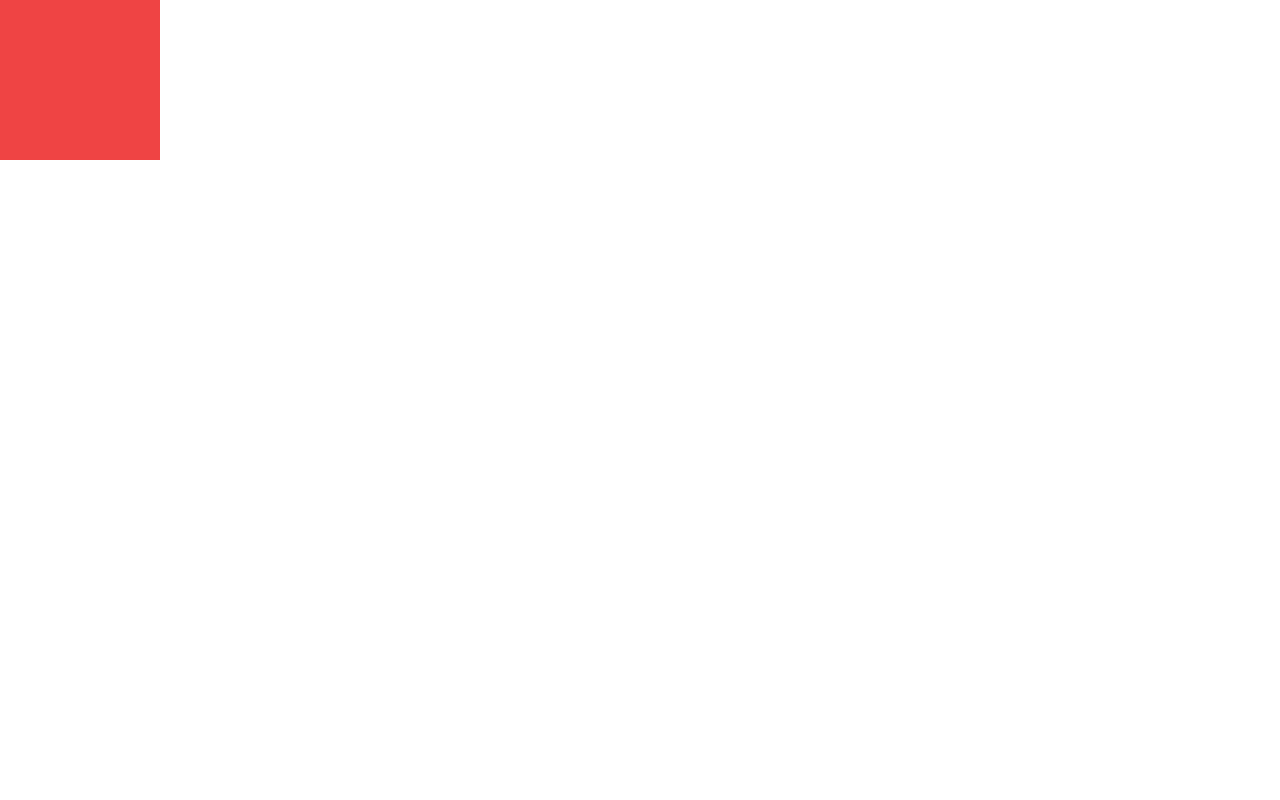
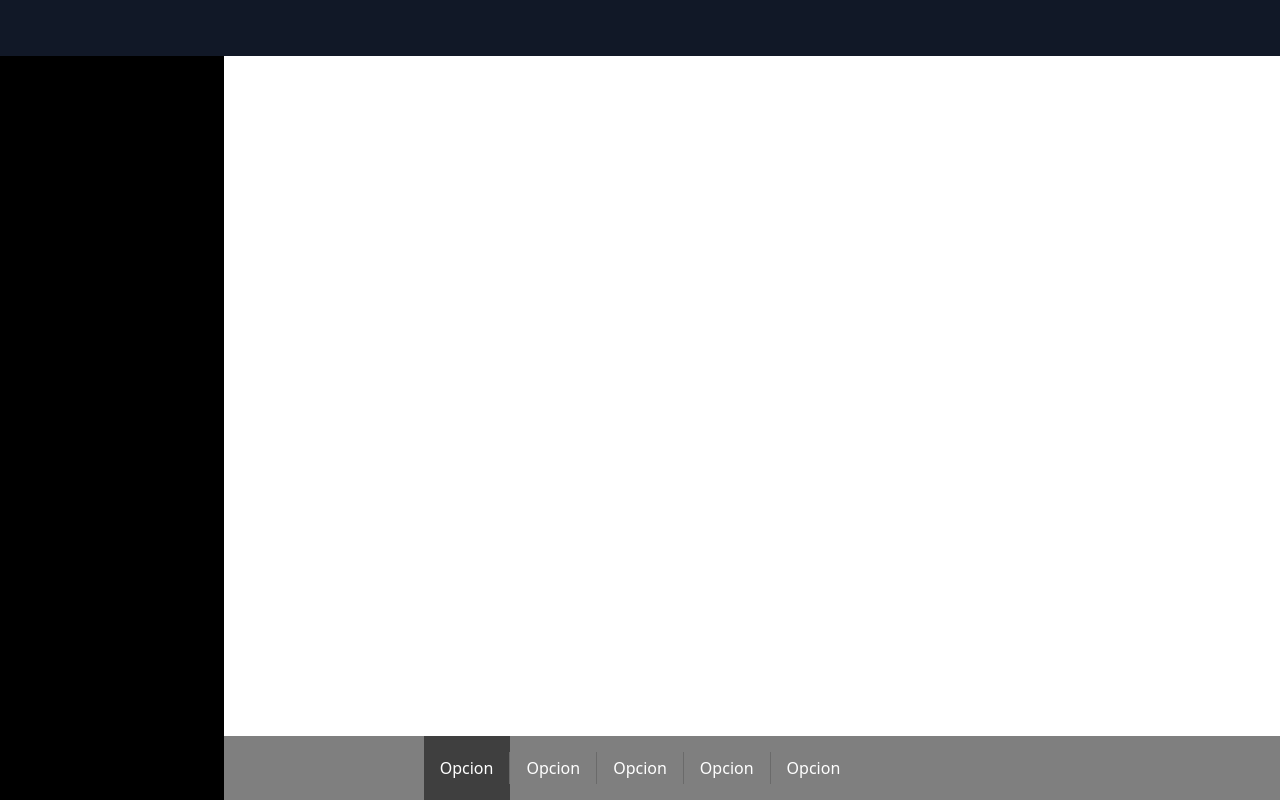
Before and after one commit to PortalesGIS/Vitromex-Decorador-Virtual-WEB3D, a Vue app: page / in a window 1280 px wide. Built offline with nearby package versions, Linux system fonts and the light colour scheme.

Commit message:
add header,lateral and botton base

```diff
--- /dev/null
+++ b/src/components/bottom/BottomGlobalComponent.vue
@@ -0,0 +1,37 @@
+<template>
+    <div class="h-16 w-full bg-black bg-opacity-50">
+        <div class="w-full h-full flex justify-center items-center">
+            <div
+                :class="(true)?'bg-black bg-opacity-50':''"
+                class="flex h-full items-center  hover:bg-black hover:bg-opacity-50">
+                <div class="mx-4 text-white">Opcion</div>
+                <div class=" h-8 w-px bg-separatedBar"></div>
+            </div>
+            <div class="flex h-full items-center  hover:bg-black hover:bg-opacity-50">
+                <div class="mx-4 text-white">Opcion</div>
+                <div class=" h-8 w-px bg-separatedBar"></div>
+            </div>
+            <div class="flex h-full items-center  hover:bg-black hover:bg-opacity-50">
+                <div class="mx-4 text-white">Opcion</div>
+                <div class=" h-8 w-px bg-separatedBar"></div>
+            </div>
+            <div class="flex h-full items-center  hover:bg-black hover:bg-opacity-50">
+                <div class="mx-4 text-white">Opcion</div>
+                <div class=" h-8 w-px bg-separatedBar"></div>
+            </div>
+            <div class="flex h-full  items-center hover:bg-black hover:bg-opacity-50">
+                <div class="mx-4 text-white">Opcion</div>
+            </div>
+        </div>
+    </div>
+</template>
+
+<script>
+export default {
+
+}
+</script>
+
+<style>
+
+</style>
--- /dev/null
+++ b/src/components/header/HeaderGlobalComponent.vue
@@ -0,0 +1,15 @@
+<template>
+  <div class="h-14 w-screen bg-gray-900">
+
+  </div>
+</template>
+
+<script>
+export default {
+
+}
+</script>
+
+<style>
+
+</style>
--- /dev/null
+++ b/src/components/menus/LateralMenuComponent.vue
@@ -0,0 +1,17 @@
+<template>
+  <div class="h-full pt-14 ">
+    <div class="h-full w-56 bg-black">
+
+    </div>
+  </div>
+</template>
+
+<script>
+export default {
+
+}
+</script>
+
+<style>
+
+</style>
--- a/src/views/Home.vue
+++ b/src/views/Home.vue
@@ -1,12 +1,26 @@
 <template>
-  <div class="h-40 w-40 bg-red-500">
-
+  <div class="w-screen h-screen">
+    <div class="z-40">
+    <HeaderGlobalComponentVue/>
+    </div>
+    <div class="z-30 absolute top-0 h-full">
+      <LateralMenuComponentVue/>
+    </div>
+    <div class="absolute top-0 h-full w-full flex items-end">
+      <BottomGlobalComponentVue/>
+      </div>
   </div>
 </template>
 
 <script>
-
+import BottomGlobalComponentVue from '../components/bottom/BottomGlobalComponent.vue'
+import HeaderGlobalComponentVue from '../components/header/HeaderGlobalComponent.vue'
+import LateralMenuComponentVue from '../components/menus/LateralMenuComponent.vue'
 export default {
-
+  components: {
+    HeaderGlobalComponentVue,
+    LateralMenuComponentVue,
+    BottomGlobalComponentVue
+  },
 }
 </script>
--- a/tailwind.config.js
+++ b/tailwind.config.js
@@ -2,7 +2,12 @@ module.exports = {
   purge: ['./index.html', './src/**/*.{vue,js,ts,jsx,tsx}'],
   darkMode: false, // or 'media' or 'class'
   theme: {
-    extend: {},
+    extend: {
+      backgroundColor:theme=>({
+        ...theme("colors"),
+        "separatedBar":"#6A6A6A"
+      })
+    },
   },
   variants: {
     extend: {},
```
Also changed, not shown: 1 other file (tests, documents, lock files or other folders).
